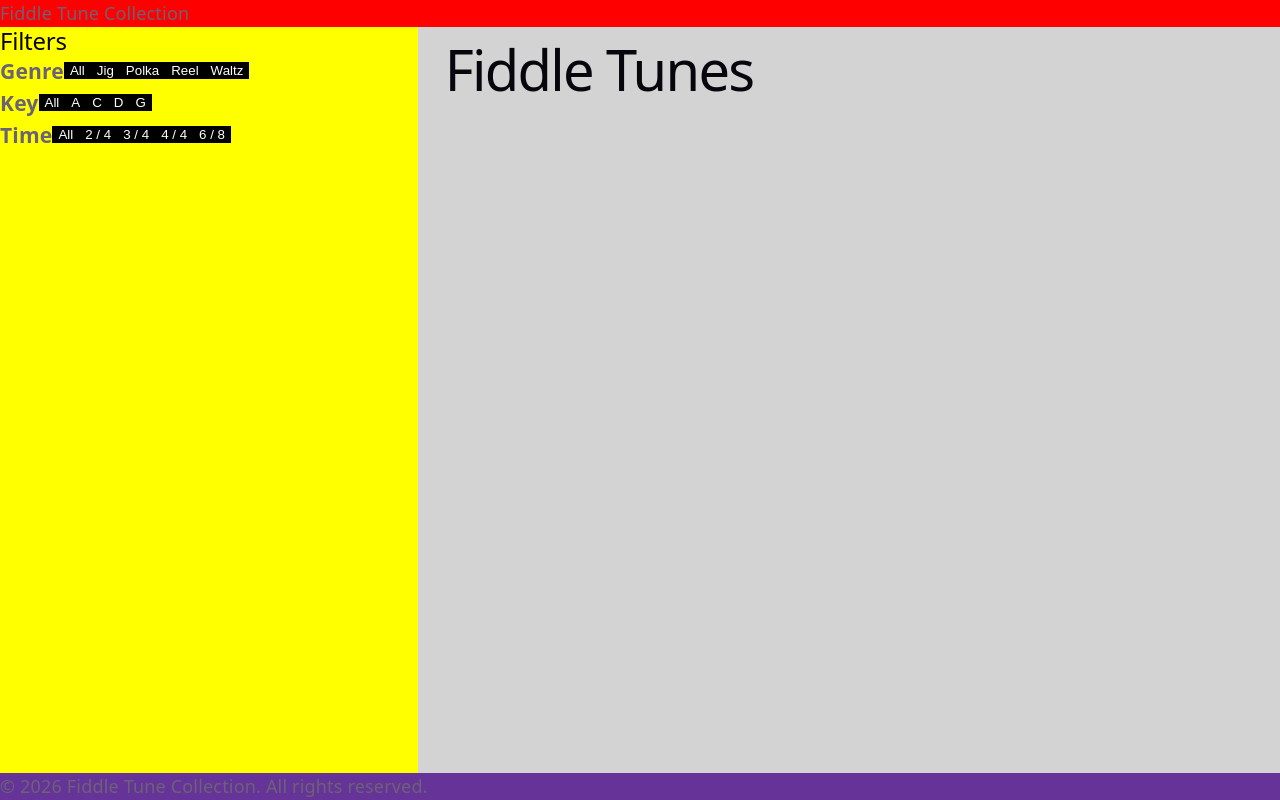
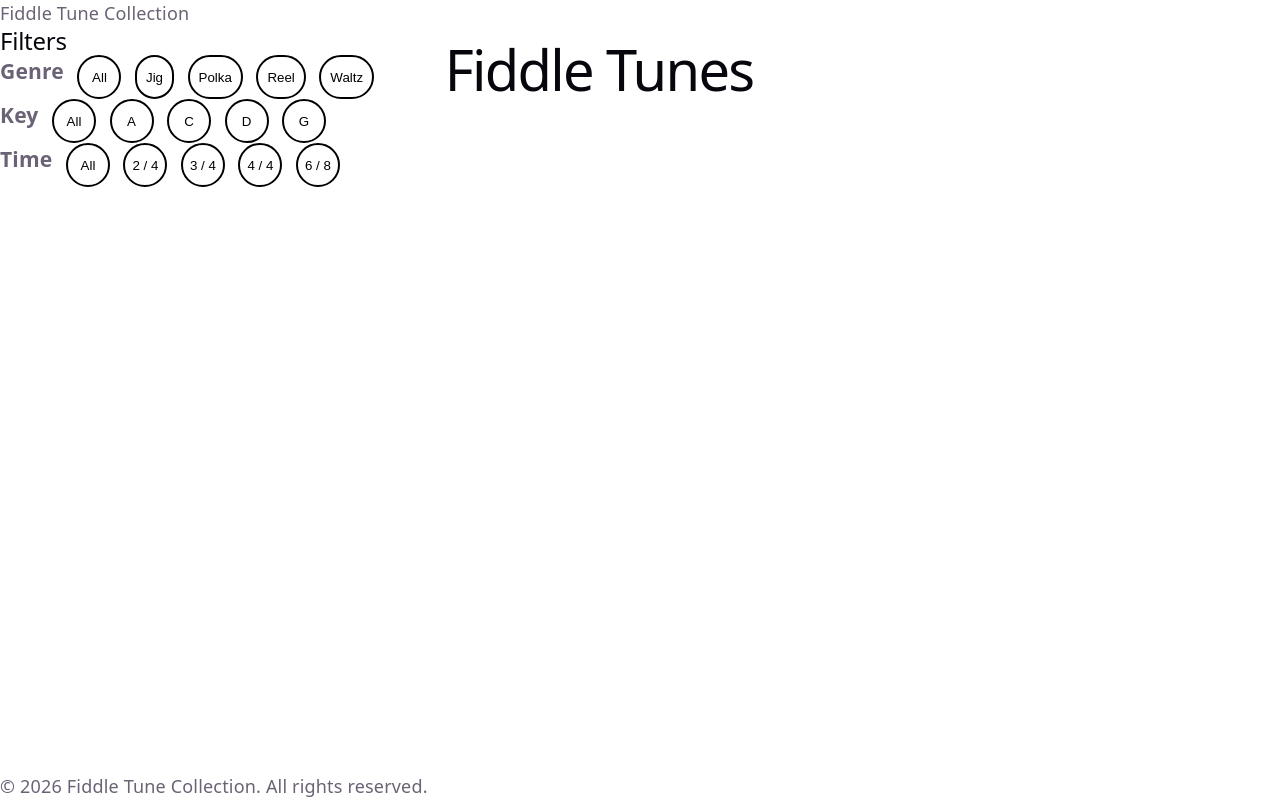
Before and after one commit to billadams/FiddleTuneCollection, a React (Vite) app in the folder fiddletunecollection.client/: page / in a window 1280 px wide. Built offline with nearby package versions, Linux system fonts and the light colour scheme.

Commit message:
Filter rough layout.

```diff
--- a/fiddletunecollection.client/src/App.css
+++ b/fiddletunecollection.client/src/App.css
@@ -5,7 +5,7 @@
 }
 
 .header {
-  background-color: red;
+/*  background-color: red;*/
 }
 
 .content {
@@ -16,7 +16,7 @@
     grid-template-columns: 1fr 2fr;
   }
 
-  background-color: lightgray;
+/*  background-color: lightgray;*/
 }
 
 aside {
@@ -25,10 +25,10 @@ aside {
     order: -1;
   }
 
-  background-color: yellow;
+/*  background-color: yellow;*/
 }
 
 
 footer {
-  background-color: rebeccapurple;
+/*  background-color: rebeccapurple;*/
 }
--- a/fiddletunecollection.client/src/components/Filter/Filters.tsx
+++ b/fiddletunecollection.client/src/components/Filter/Filters.tsx
@@ -1,4 +1,4 @@
-import styles from './filters.module.css';
+import styles from './Filters.module.css';
 
 function Filters() {
   return (
@@ -8,10 +8,10 @@ function Filters() {
           <h3>Genre</h3>
           <ul className={styles.item}>
             <li><button type='button' className={styles.button}>All</button></li>
-            <li><button type='button' className={styles.button}>Jig</button></li>
-            <li><button type='button' className={styles.button}>Polka</button></li>
-            <li><button type='button' className={styles.button}>Reel</button></li>
-            <li><button type='button' className={styles.button}>Waltz</button></li>
+            <li><button type='button' className={`${styles.button} ${styles.pillbutton}`}>Jig</button></li>
+            <li><button type='button' className={`${styles.button} ${styles.pillbutton}`}>Polka</button></li>
+            <li><button type='button' className={`${styles.button} ${styles.pillbutton}`}>Reel</button></li>
+            <li><button type='button' className={`${styles.button} ${styles.pillbutton}`}>Waltz</button></li>
           </ul>
         </li>
         <li className={styles.filters}>
--- a/fiddletunecollection.client/src/components/Filter/filters.module.css
+++ b/fiddletunecollection.client/src/components/Filter/filters.module.css
@@ -1,14 +1,28 @@
 
 .filters {
   display: flex;
+
+  & h3 {
+    margin-right: .75rem;
+  }
 }
 
 .item {
   display: flex;
+  gap: .75rem;
 }
 
 .button {
-  background-color: #000000;
-  color: #ffffff;
+  height: 44px;
+  width: 44px;
+  border-radius: 44px;
+  background-color: #ffffff;
+  border: 2px solid #000000;
   cursor: pointer;
 }
+
+.pillbutton {
+  padding-left: .5rem;
+  padding-right: .5rem;
+  width: unset;
+}
--- a/fiddletunecollection.client/src/components/Modal/Modal.tsx
+++ b/fiddletunecollection.client/src/components/Modal/Modal.tsx
@@ -5,7 +5,7 @@ import React, {
 } from 'react';
 import { FontAwesomeIcon } from '@fortawesome/react-fontawesome';
 import { faWindowClose } from '@fortawesome/free-solid-svg-icons';
-import styles from './modal.module.css';
+import styles from './Modal.module.css';
 
 type ModalProps = {
     onClose: () => void;
```
